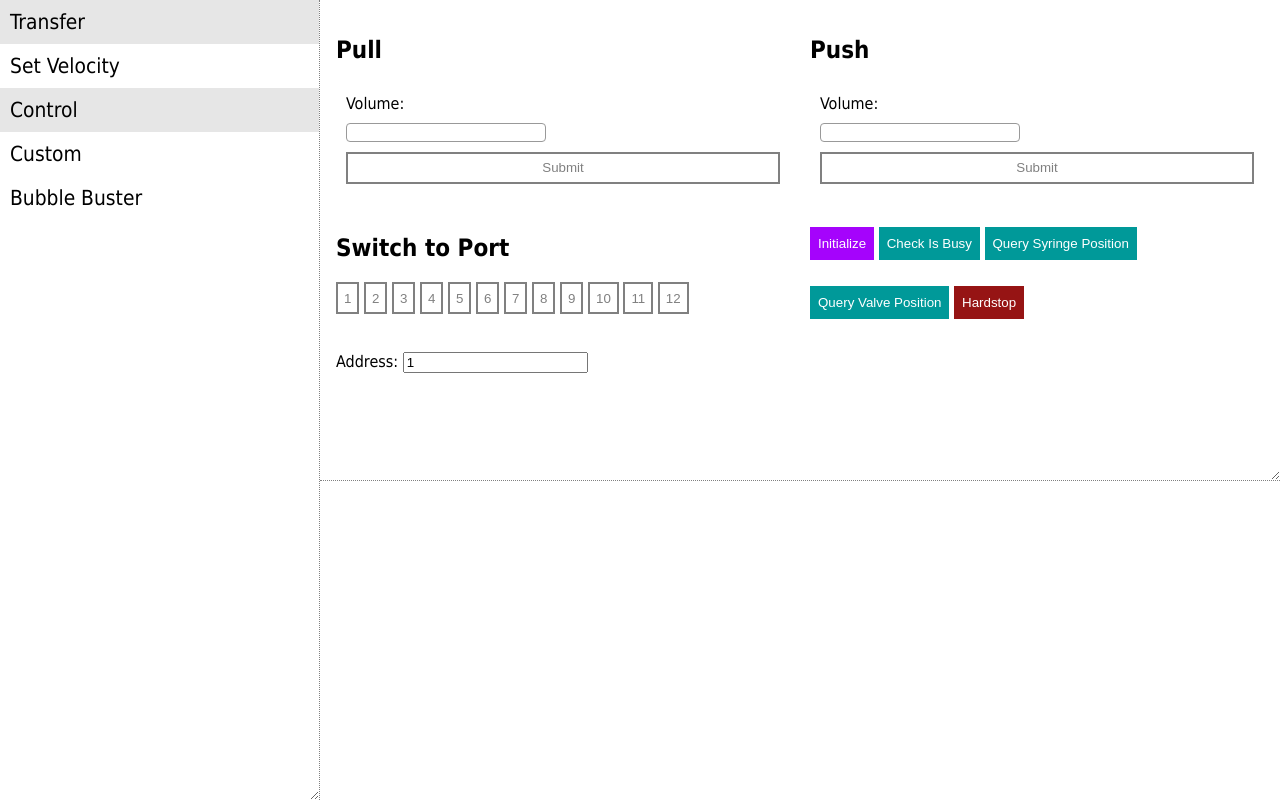
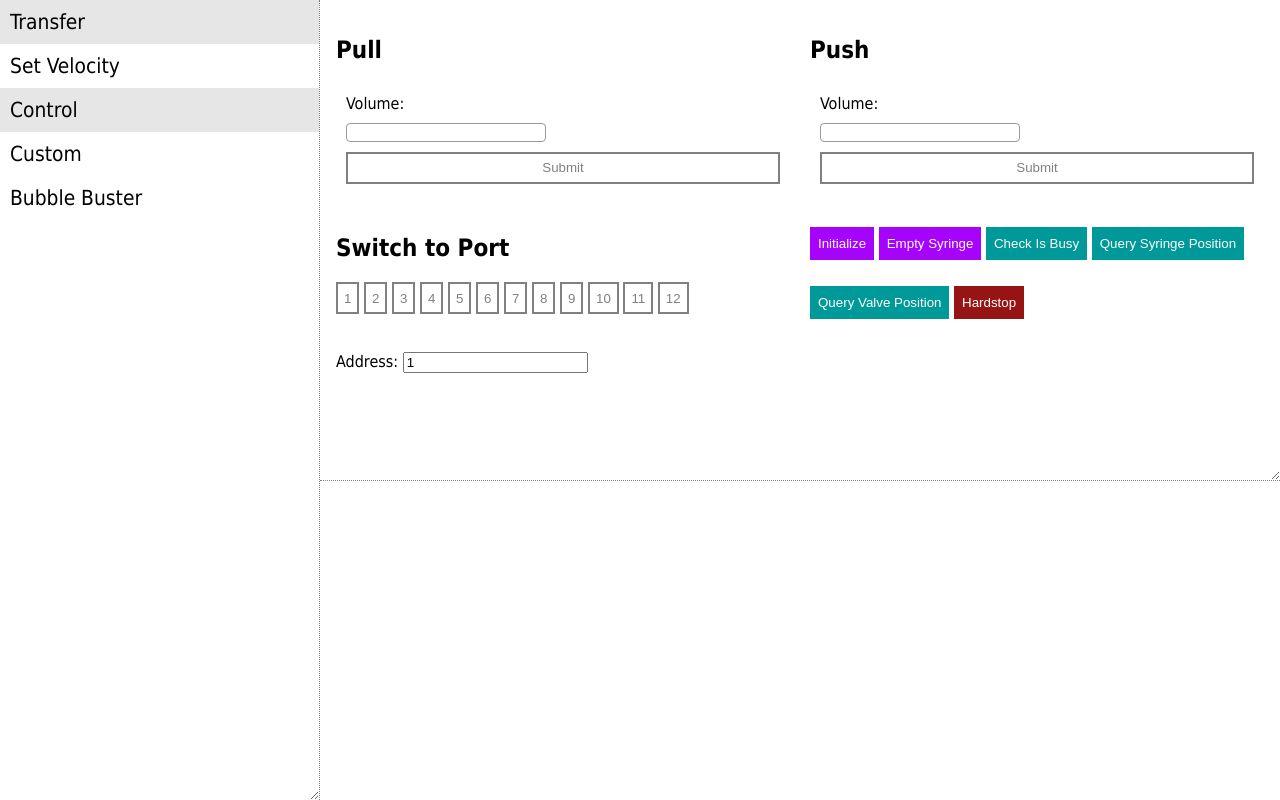
Before and after one commit to armobob74/pman, a Flask app: page /aurora-pump/control in a window 1280 px wide. Run offline with Flask 3, Linux system fonts and the light colour scheme.

Commit message:
A0R button

```diff
--- a/PMAN_Server_Flask/website/templates/aurora-pump/control.html
+++ b/PMAN_Server_Flask/website/templates/aurora-pump/control.html
@@ -43,6 +43,7 @@
   </div>
   <div class="grid-item">
     <button type="button" class="execute" onclick="initialize()">Initialize</button>
+    <button type="button" class="execute" onclick="custom_command('A0R')">Empty Syringe</button>
     <button type="button" class="query" onclick="isBusy()">
       Check Is Busy
     </button>
```
